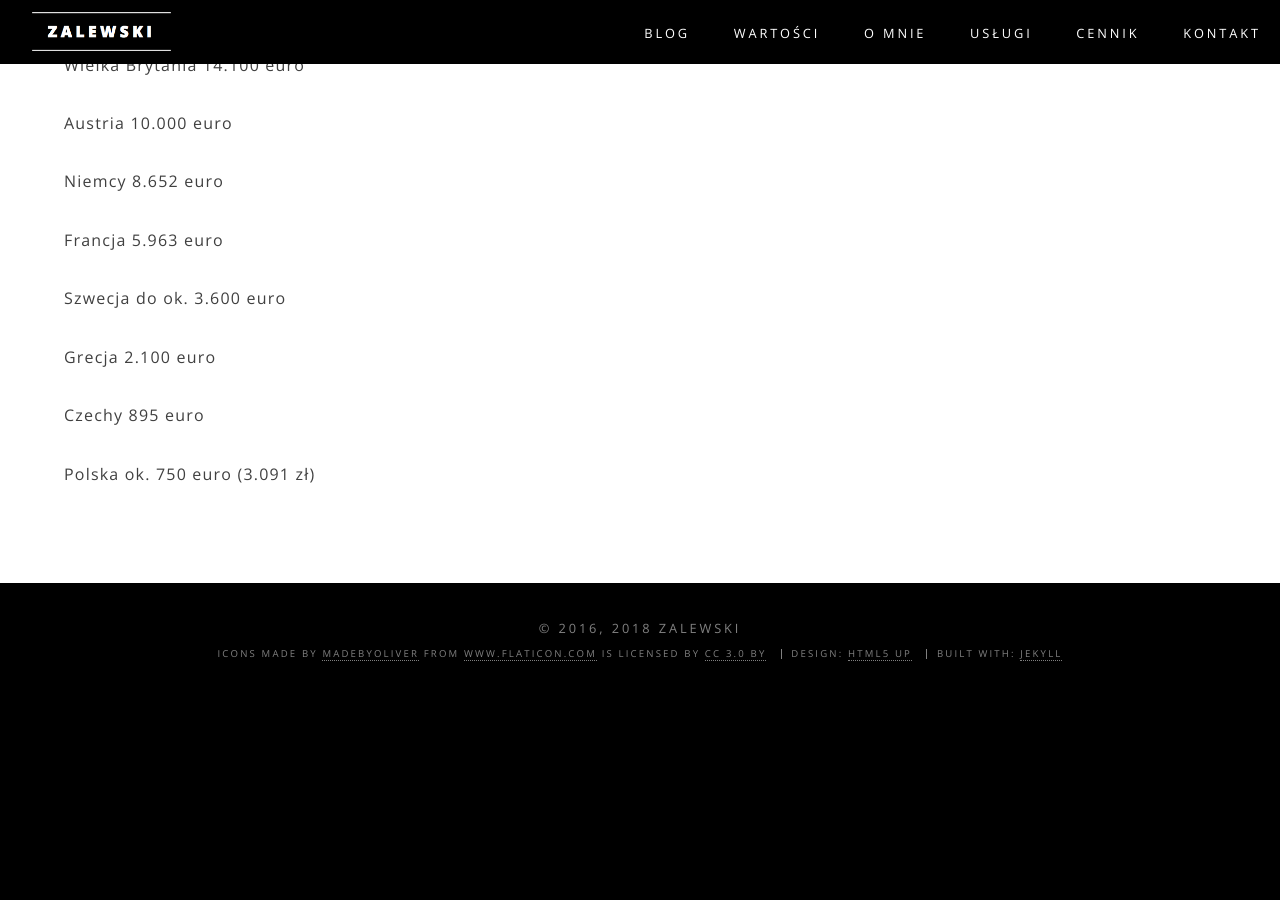
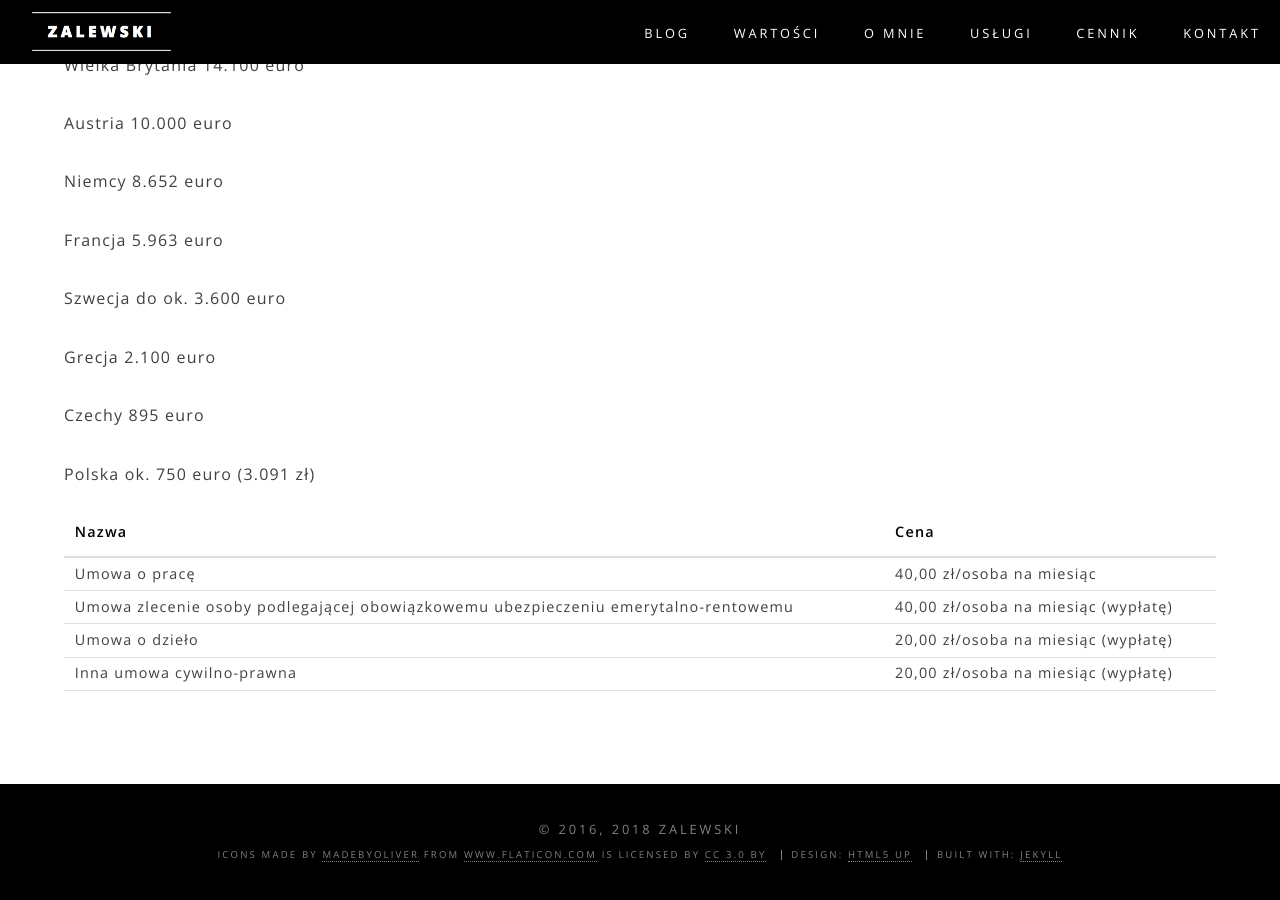
Before and after one commit to zalewskifinance/zalewskifinance.github.io, a Jekyll site: the page built from _posts/2018-11-14-kwota-wolna.md, in a window 1280 px wide and 900 px high, scrolled down 1435 px. Built offline with Jekyll 4.4.1, drawn with Linux system fonts in a browser that asks for light colours; before the commit the page ends 2135 px from its top, so only the background shows below that.

Commit message:
Update 2018-11-14-kwota-wolna.md

```diff
--- a/_posts/2018-11-14-kwota-wolna.md
+++ b/_posts/2018-11-14-kwota-wolna.md
@@ -55,3 +55,32 @@ Grecja            2.100 euro
 Czechy            895 euro
 
 Polska            ok. 750 euro (3.091 zł)
+
+   <div class="table-wrapper small align-left">
+            <table class="small">
+                <thead>
+                <tr>
+                    <th>Nazwa</th>
+                    <th>Cena</th>
+                </tr>
+                </thead>
+                <tbody>
+                <tr>
+                    <td>Umowa o pracę</td>
+                    <td>40,00 zł/osoba na miesiąc</td>
+                </tr>
+                <tr>
+                    <td>Umowa zlecenie osoby podlegającej obowiązkowemu ubezpieczeniu emerytalno-rentowemu</td>
+                    <td>40,00 zł/osoba na miesiąc (wypłatę)</td>
+                </tr>
+                <tr>
+                    <td>Umowa o dzieło</td>
+                    <td>20,00 zł/osoba na miesiąc (wypłatę)</td>
+                </tr>
+                <tr>
+                    <td>Inna umowa cywilno-prawna</td>
+                    <td>20,00 zł/osoba na miesiąc (wypłatę)</td>
+                </tr>
+                </tbody>
+            </table>
+</div>
```
